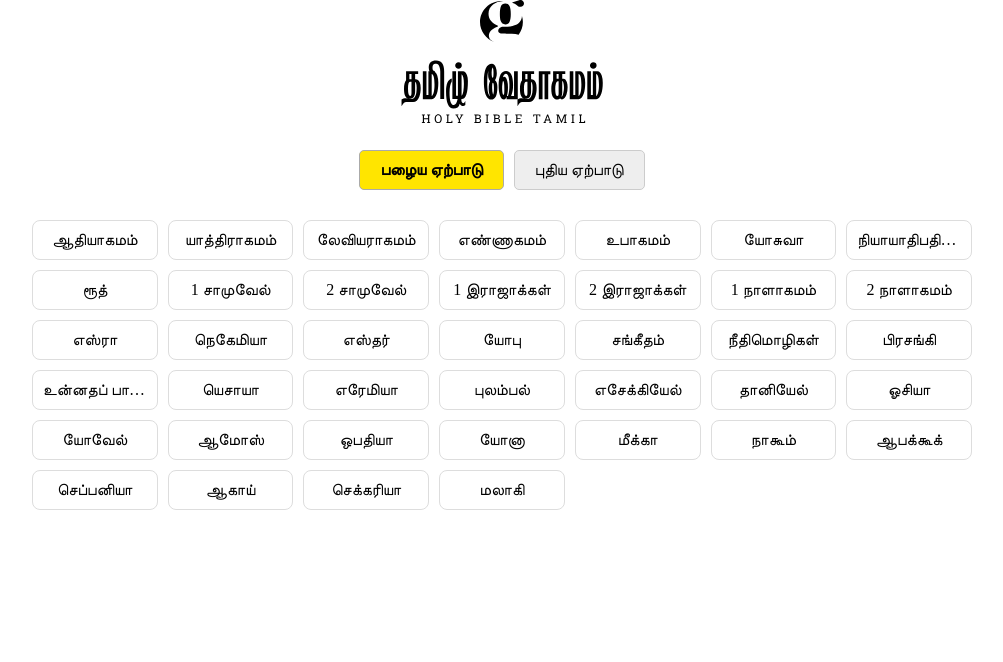
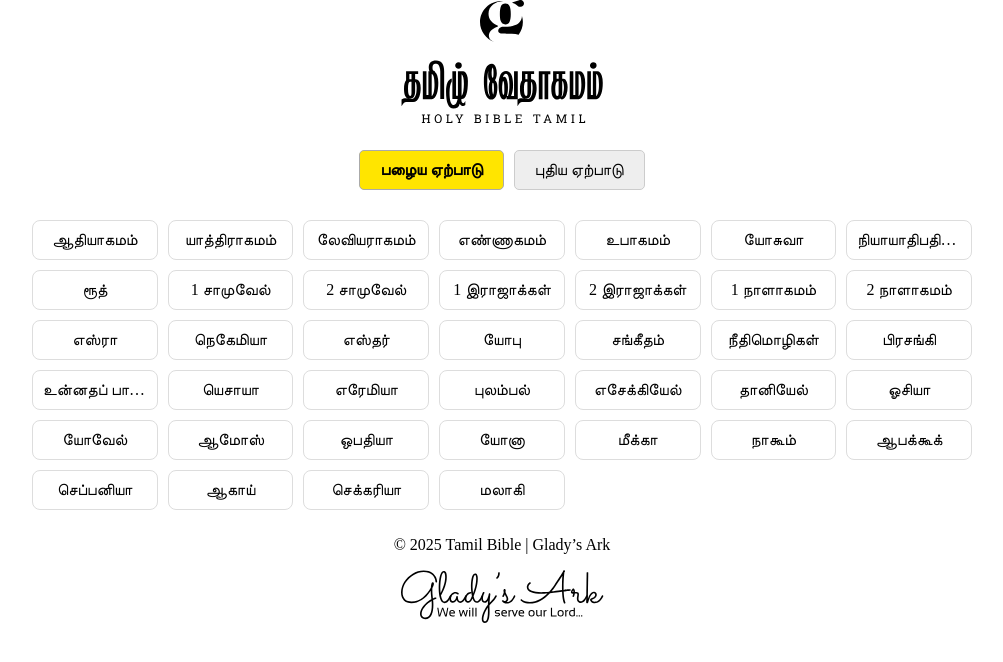
Before and after one commit to jebasheelapaul/Bible, a plain HTML site: page index.html in a window 1280 px wide. Shown: the whole page, without its empty margins (138-1141 px from the left). Drawn offline with Linux system fonts and the light colour scheme; a web font is replaced by a local one.

Commit message:
Add files via upload

```diff
--- a/index.html
+++ b/index.html
@@ -32,6 +32,16 @@
 </div>
 
 
+
+<footer class="site-footer">
+  <p>&copy; 2025 Tamil Bible | Glady’s Ark</p>
+  <img src="./assets/logo_gladys_ark.svg" alt="Glady's Ark Logo" class="footer-logo">
+</footer>
+
+
   <script src="./scripts/index_script.js"></script>
+
+
+
 </body>
 </html>
```
